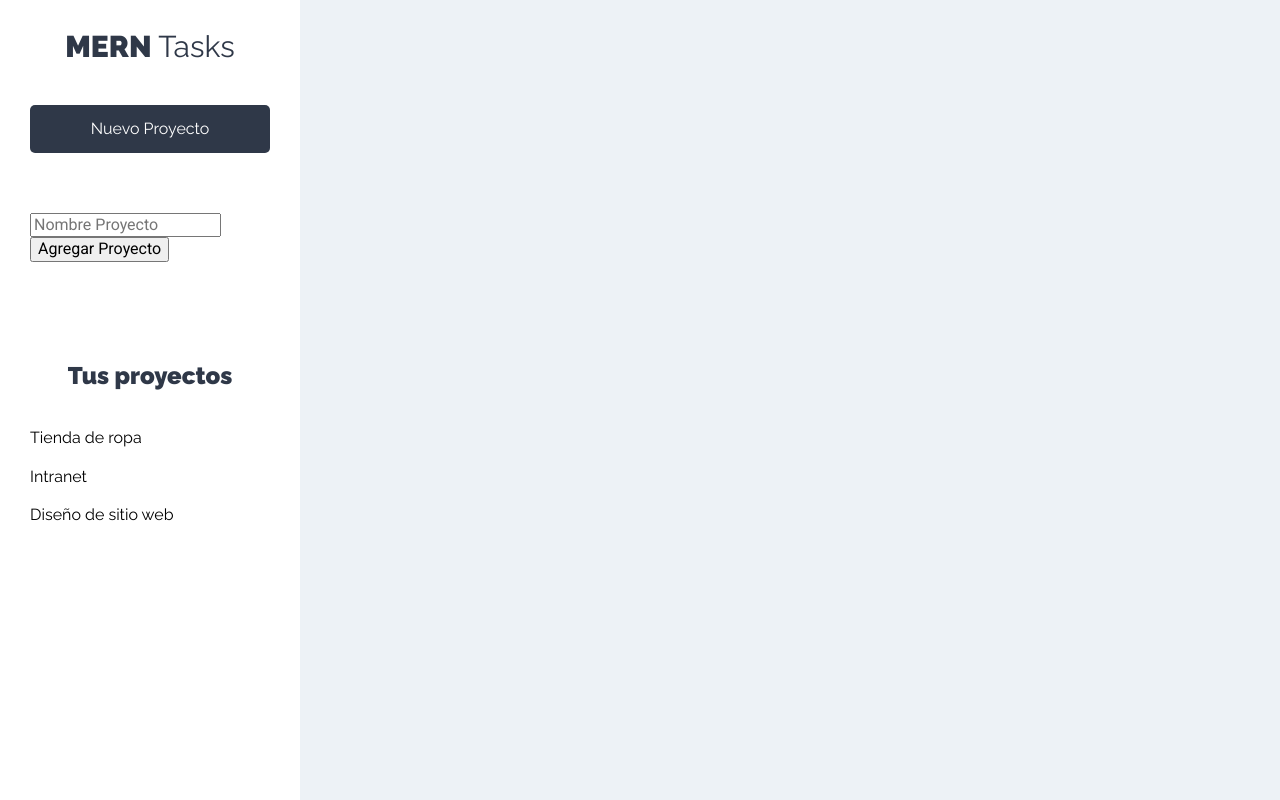
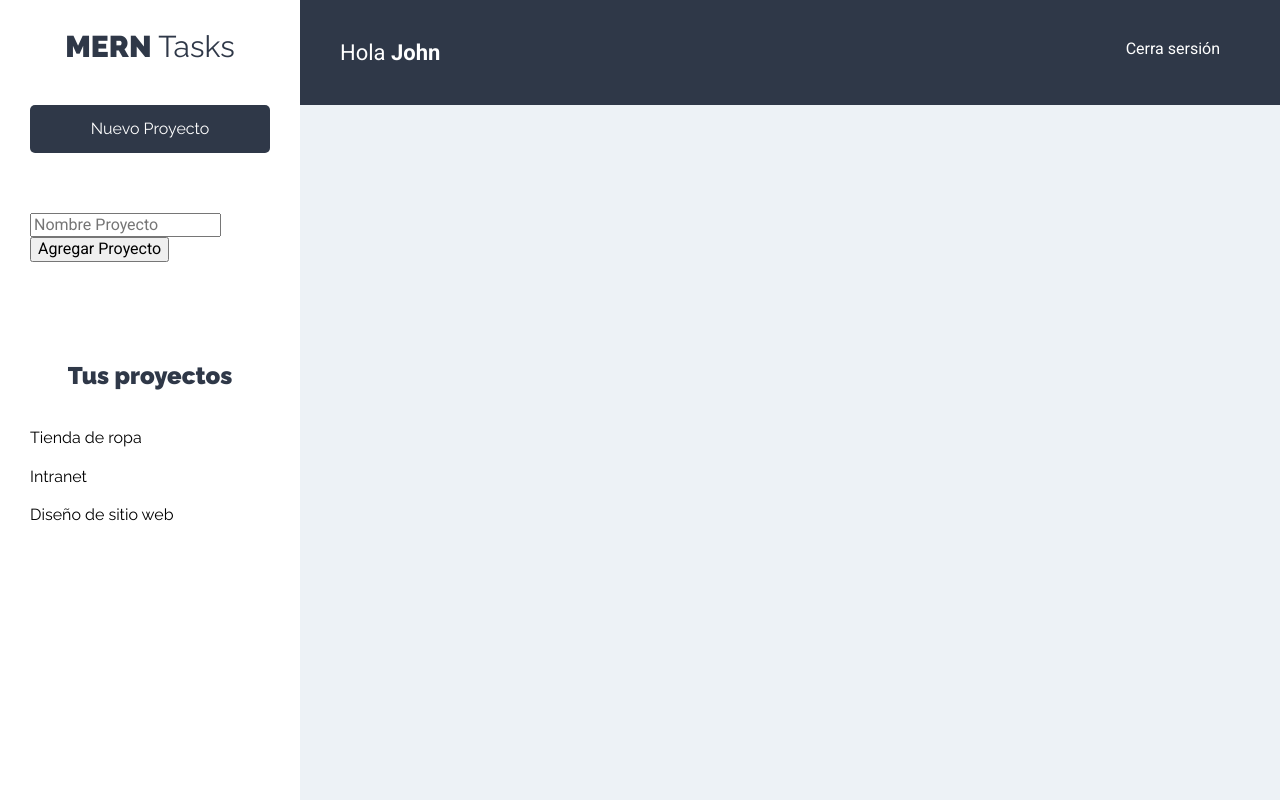
Before and after one commit to johnnyhicks95/organizador-proyectos, a React (Create React App) app in the folder client/: page /proyectos in a window 1280 px wide. Built offline with nearby package versions, Linux system fonts and the light colour scheme.

Commit message:
agregado barra con nombre de usuario y boton cerrar sesion

```diff
--- /dev/null
+++ b/client/src/components/layout/Barra.js
@@ -0,0 +1,15 @@
+import React from 'react'
+
+export const Barra = () => {
+    return (
+        <header className="app-header" >
+           <p className="nombre-usuario" > Hola <span>John</span> </p>
+
+           <nav className="nav-principal" >
+               <a href="#!" > Cerra sersión </a>
+           </nav>
+        </header>
+    )
+}
+
+export default Barra
--- a/client/src/components/proyectos/Proyectos.js
+++ b/client/src/components/proyectos/Proyectos.js
@@ -1,4 +1,5 @@
 import React from 'react'
+import Barra from '../layout/Barra'
 import Sidebar from '../layout/Sidebar'
 
 export const Proyectos = () => {
@@ -7,6 +8,7 @@ export const Proyectos = () => {
             <Sidebar />
 
             <div className="seccion-principal" >
+                <Barra />
                 <main>
                     <div className="seccion-tareas" >
 
```
Also changed, not shown: 1 other file (tests, documents, lock files or other folders).
